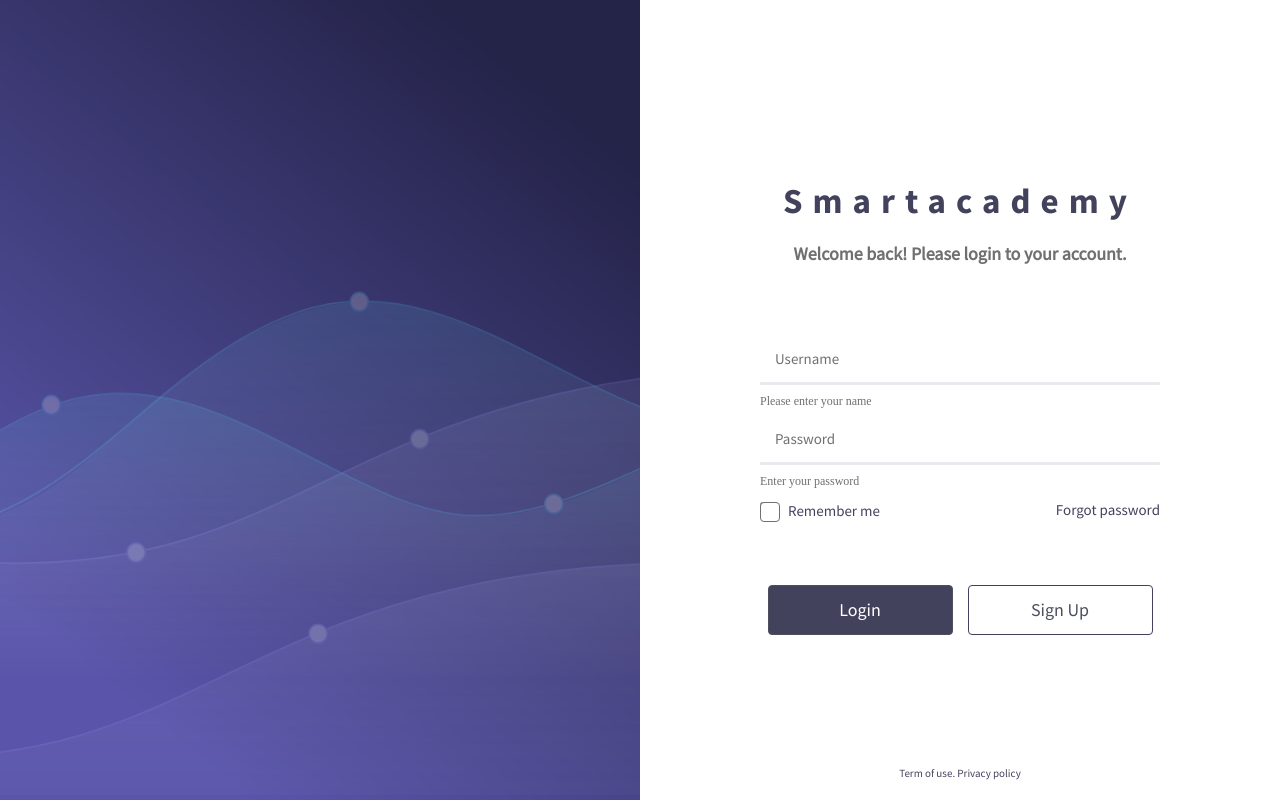
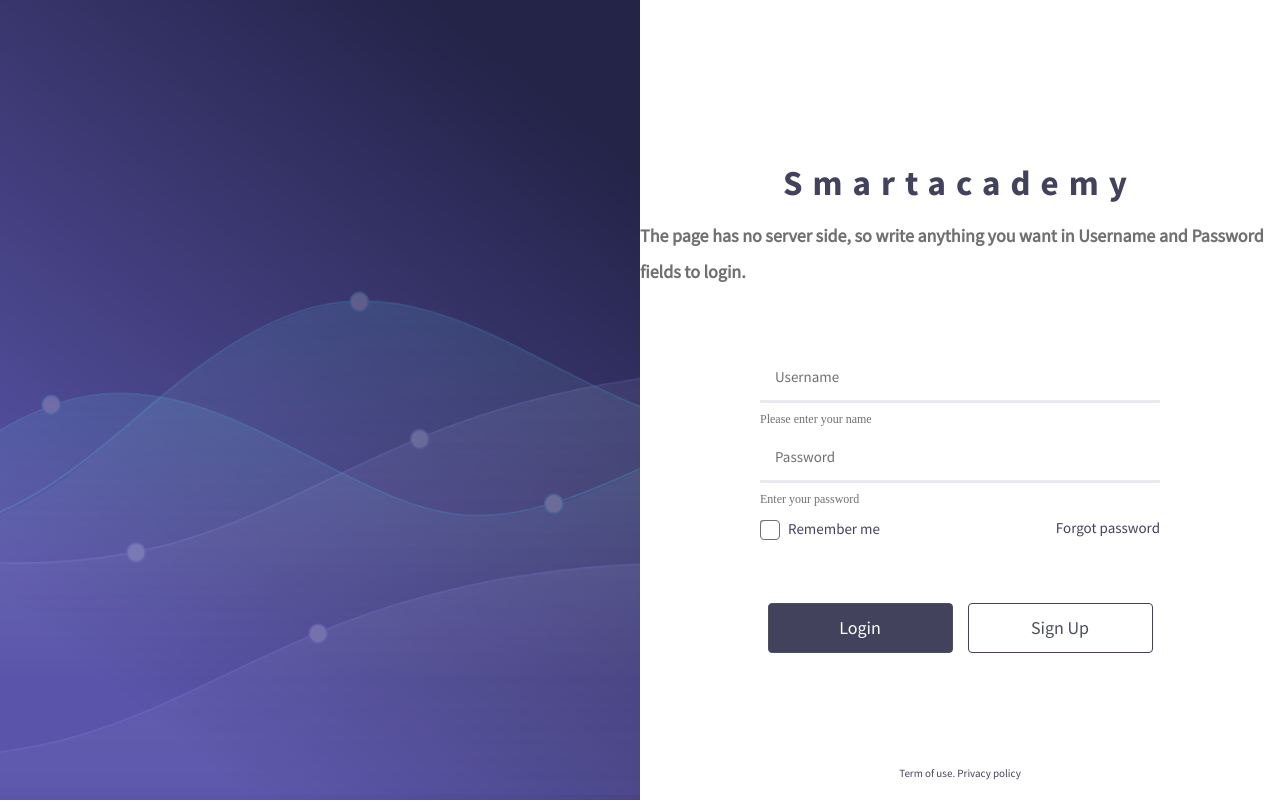
Before and after one commit to MariamKulumbegovi/SmartAcademy-Final, a plain HTML site: page index.html in a window 1280 px wide. Drawn offline with Linux system fonts and the light colour scheme.

Commit message:
Update index.html

```diff
--- a/index.html
+++ b/index.html
@@ -20,7 +20,7 @@
             <span class="line3">|</span>
             <div class="h-s justify-center align-center flex-column">
                 <h1 class="signinh1">Smartacademy</h1>
-                <h2 class="signinh2">Welcome back! Please login to your account.</h2>
+                <h2 class="signinh2">The page has no server side, so write anything you want in Username and Password fields to login.</h2>
             </div>
             <form action="action_page.php" method="post">
                 <div class="inputs flex-column">
```
